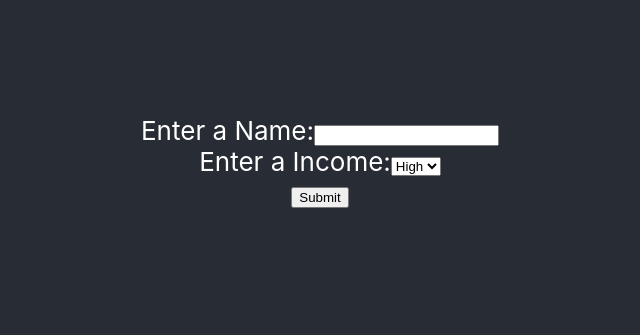
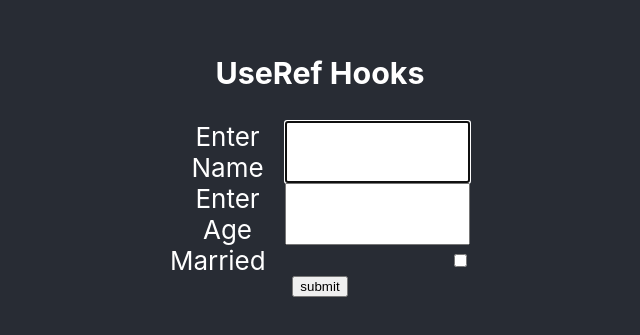
Before and after one commit to MallikarjunaTM/react-form, a React (Create React App) app: page / in a window 1280 px wide. Shown: the part 239-574 px from the top of the page, without its empty margins (320-960 px from the left). Built offline with nearby package versions, Linux system fonts and the light colour scheme.

Commit message:
UseRef example

```diff
--- a/src/App.css
+++ b/src/App.css
@@ -36,3 +36,11 @@
     transform: rotate(360deg);
   }
 }
+
+.form-field{
+  display: flex;
+  flex-direction: row;
+  border-bottom: 5px;
+  justify-content: space-between;
+  width: 300px;
+}
--- a/src/App.js
+++ b/src/App.js
@@ -1,49 +1,49 @@
 import logo from './logo.svg';
 import './App.css';
-import React, {useState} from 'react';
+import React, {useRef,useEffect} from 'react';
 
 function App() {
-  const [name,setName]=useState("");
-  const [income,setIncome]=useState("");
+  const nameref=useRef();
+  const ageref=useRef();
+  const marriedref=useRef();
+  const submitref=useRef();
 
-  const handleChangeName=e=>{
-    const value=e.target.value;
-    const name=e.target.name;
-    console.log(value);
-    console.log(name)
-    if(name==='name'){
-      setName(value);
+  useEffect(()=>{
+    nameref.current.focus();
+  },[])
+
+  const pressKeyHandle = e=>{
+    if(e.keyCode===13){
+      if(e.target.id==='nameId'){
+        ageref.current.focus();
+      }
+      if(e.target.id==='ageId'){
+        marriedref.current.focus();
+      }
+      if(e.target.id==='marriedId'){
+        submitref.current.focus();
+      }
+
     }
-
-    if(name==='income'){
-      setIncome(value)
-    }
-
-  }
-
-  const handleSubmit=e=>{
-    console.log("state  ",name);
-    e.preventDefault();
   }
 
   return (
     <div className="App">
       <header className="App-header">
-        <form onSubmit={handleSubmit}>
-          <div>
-            <span>Enter a Name:</span>
-            <input type='text' name='name' value={name}  onChange={handleChangeName}/>
-          </div>
-          <div>
-            <span>Enter a Income:</span>
-            <select name='income' value={income} onChange={handleChangeName}>
-              <option value='High'>High</option>
-              <option value='Mid'>Mid</option>
-              <option value='Low'>Low</option>
-            </select>
-          </div>
-          <input type='submit' name='submit'/>
-        </form>
+        <h3>UseRef Hooks</h3>
+        <div className='form-field'>
+          <span>Enter Name</span>
+          <input ref={nameref} id='nameId' type='text' name='name' onKeyDown={pressKeyHandle}/>
+        </div>
+        <div className='form-field'>
+          <span>Enter Age</span>
+          <input ref={ageref} type='text' id='ageId' name='age' onKeyDown={pressKeyHandle}/>
+        </div>
+        <div className='form-field'>
+          <span>Married</span>
+          <input ref={marriedref} type='checkbox' id='marriedId' onKeyDown={pressKeyHandle}/>
+        </div>
+        <button ref={submitref}>submit</button>
       </header>
     </div>
   );
```
